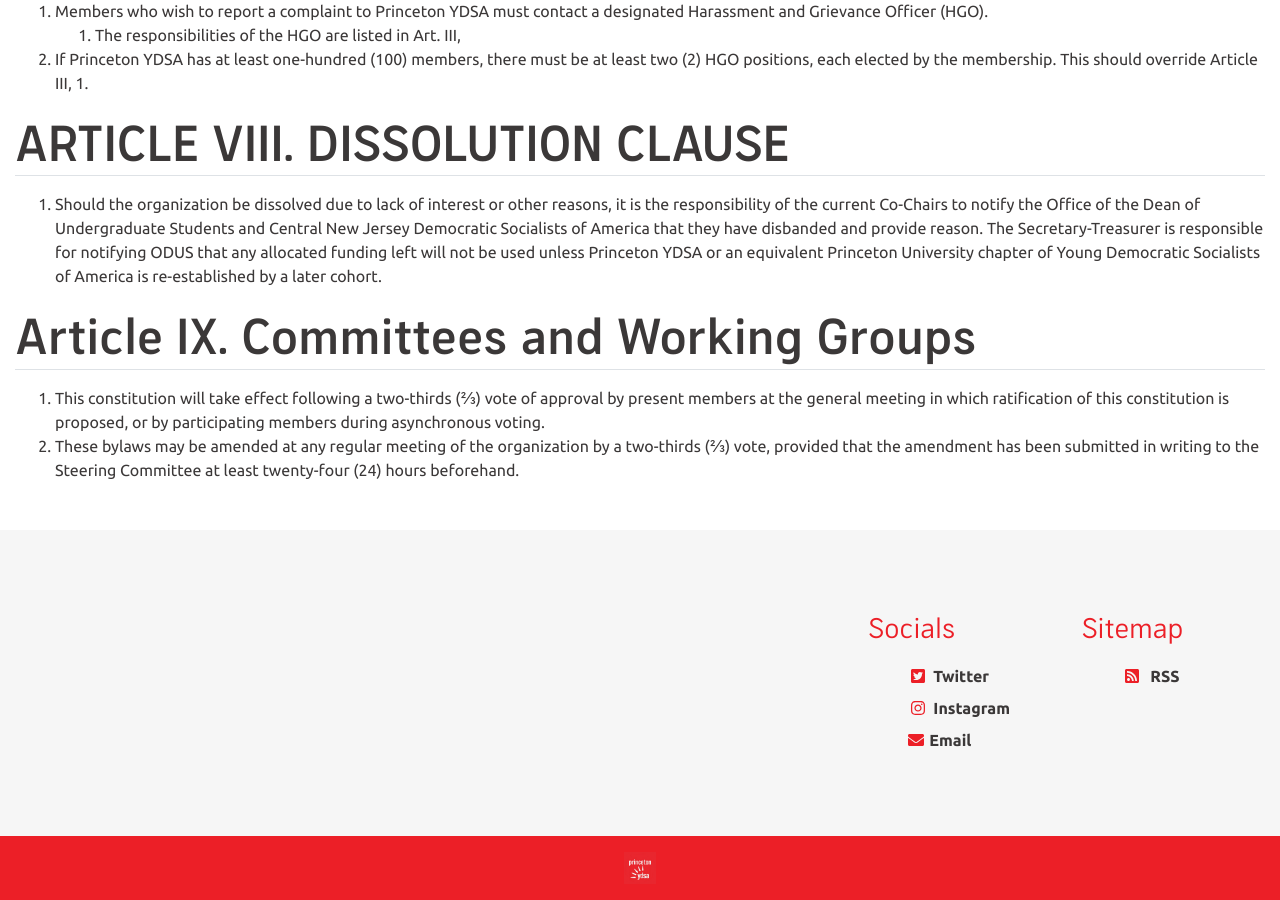
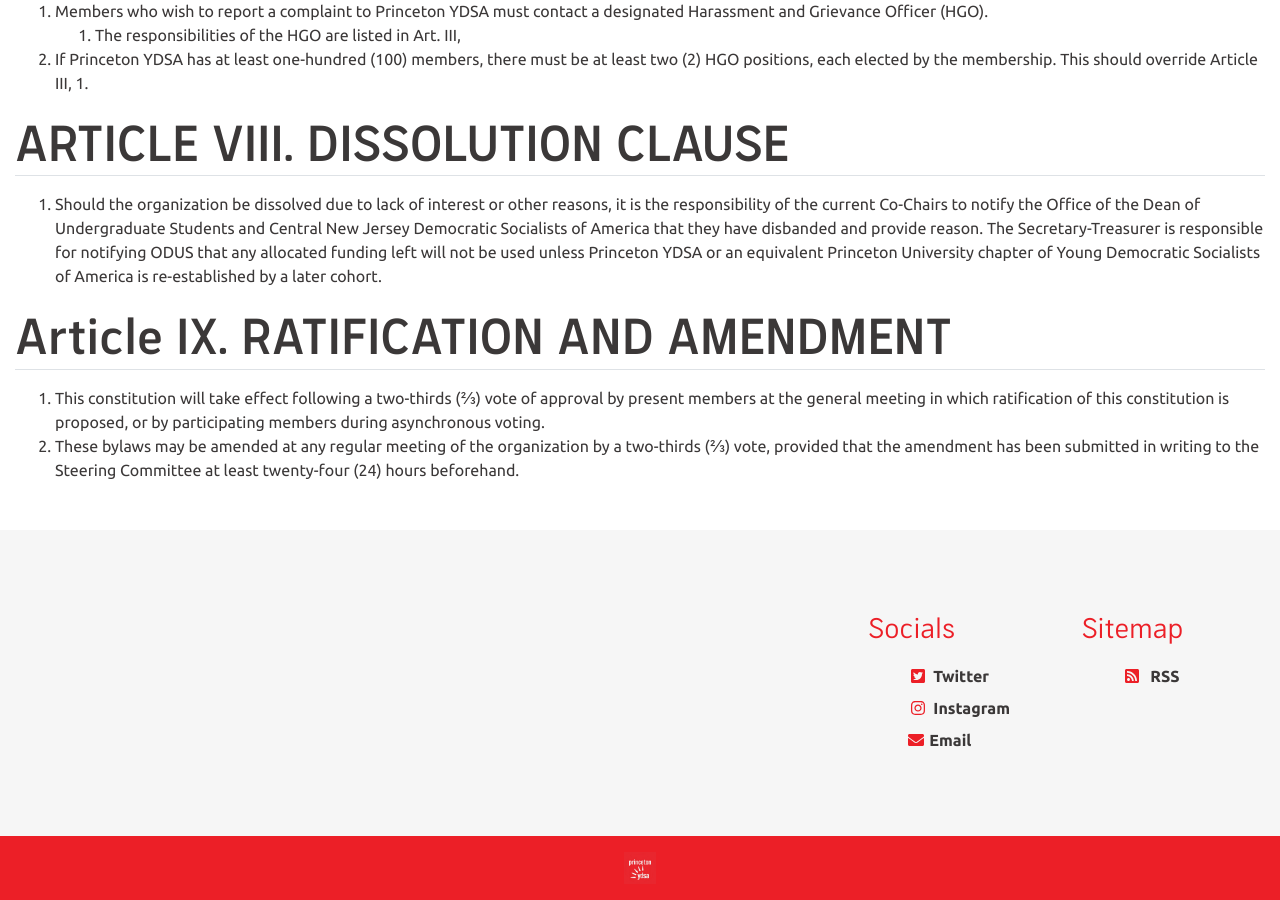
Before and after one commit to centralnjdsa-ntc/princetonydsa.github.io, a Jekyll site: the page built from _pages/bylaws.md, in a window 1280 px wide and 900 px high, scrolled down 4064 px. Built offline with Jekyll 4.4.1, drawn with Linux system fonts in a browser that asks for light colours.

Commit message:
Update bylaws.md

```diff
--- a/_pages/bylaws.md
+++ b/_pages/bylaws.md
@@ -135,7 +135,7 @@ ARTICLE VIII. DISSOLUTION CLAUSE
 1. Should the organization be dissolved due to lack of interest or other reasons, it is the responsibility of the current Co-Chairs to notify the Office of the Dean of Undergraduate Students and Central New Jersey Democratic Socialists of America that they have disbanded and provide reason. The Secretary-Treasurer is responsible for notifying ODUS that any allocated funding left will not be used unless Princeton YDSA or an equivalent Princeton University chapter of Young Democratic Socialists of America is re-established by a later cohort.
 
 
-Article IX. Committees and Working Groups
+Article IX. RATIFICATION AND AMENDMENT
 ---
 
 1. This constitution will take effect following a two-thirds (⅔) vote of approval by present members at the general meeting in which ratification of this constitution is proposed, or by participating members during asynchronous voting.
```
